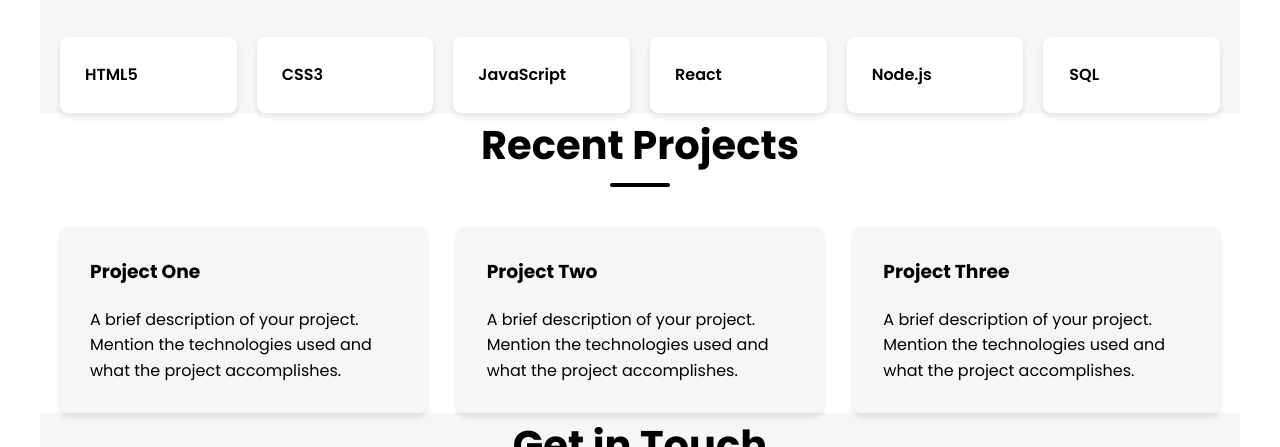
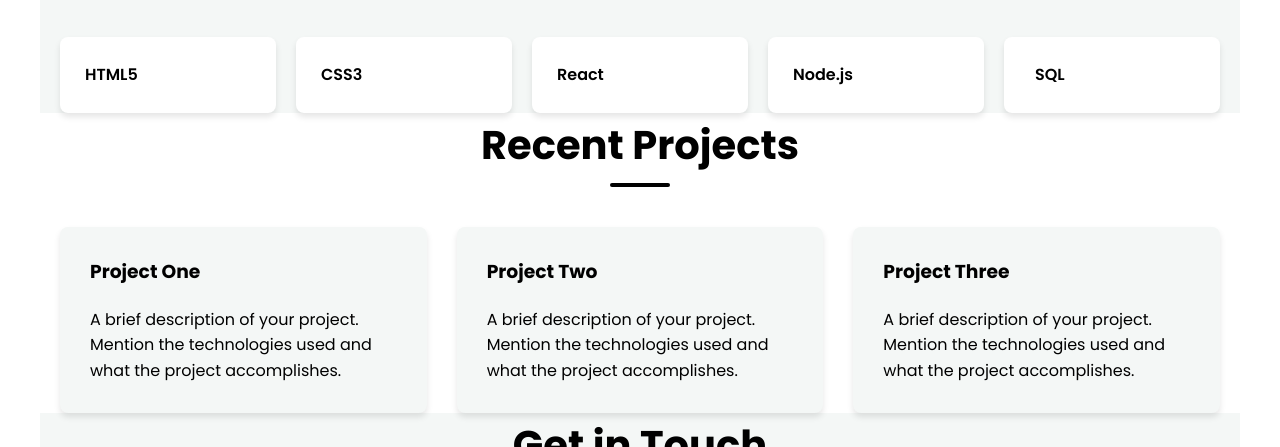
Before and after one commit to Santhoshkumarsandy77/potfolio-1, a plain HTML site: page index.html in a window 1280 px wide. Shown: the part 653-1100 px from the top of the page. Drawn offline with Linux system fonts and the light colour scheme.

Commit message:
Add files via upload

```diff
--- a/index.html
+++ b/index.html
@@ -38,8 +38,6 @@
         <div class="skills-grid">
             <div class="skill-card">HTML5</div>
             <div class="skill-card">CSS3</div>
-            <div class="skill-card">JavaScript</div>
-
             <div class="skill-card">React</div>
             <div class="skill-card">Node.js</div>
             <div class="skill-card">SQL</div>
```
